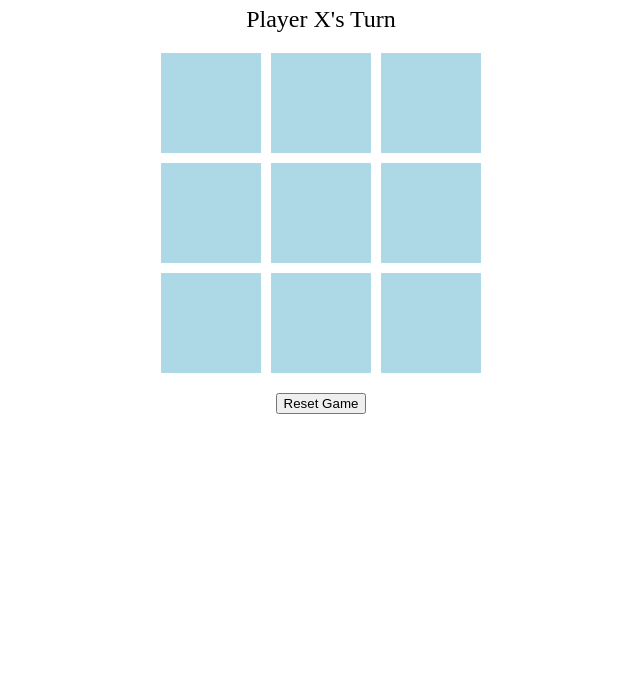
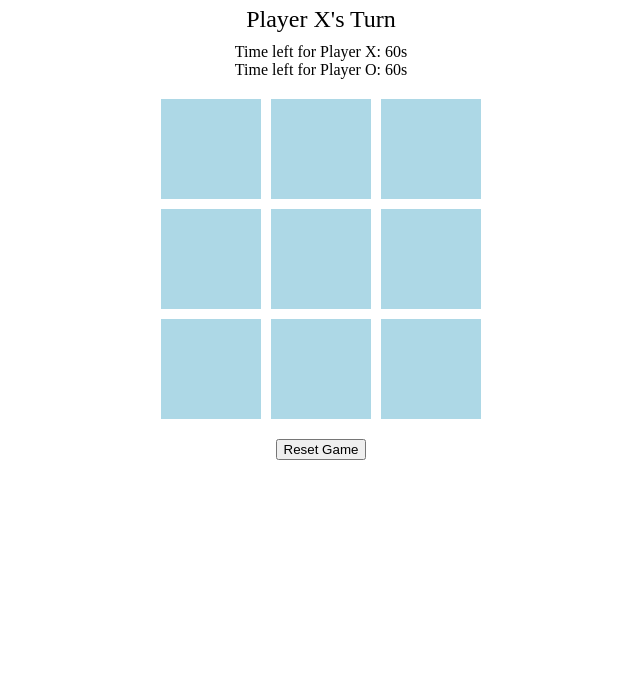
Before and after one commit to Llawliet2312/Spyder-tasks, a plain HTML site: page tic tac toe/index.html in a window 1280 px wide. Shown: the part 102-800 px from the top of the page, without its empty margins (319-959 px from the left). Drawn offline with Linux system fonts and the light colour scheme.

Commit message:
Update index.html

```diff
--- a/tic tac toe/index.html
+++ b/tic tac toe/index.html
@@ -10,6 +10,10 @@
     <div id="game" class="container">
         <h1>Tic-Tac-Toe</h1>
         <div id="status">Player X's Turn</div>
+        <div id="timers">
+            <div id="timerX" class="timer">Time left for Player X: 60s</div>
+            <div id="timerO" class="timer">Time left for Player O: 60s</div>
+        </div>
         <div id="board" class="board">
             <div class="cell" onclick="cellClicked(0)"></div>
             <div class="cell" onclick="cellClicked(1)"></div>
```
